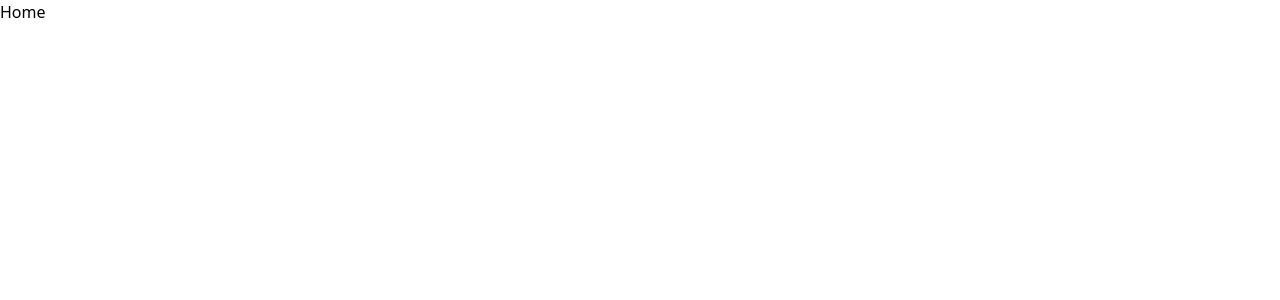
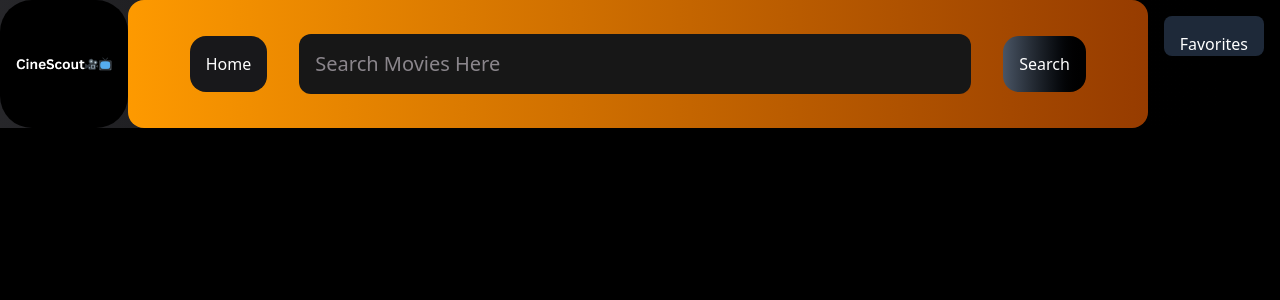
Before and after one commit to AAvi09/CineScout, a React (Vite) app: page /home in a window 1280 px wide. Shown: the top 300 px of the page. Built offline with nearby package versions, Linux system fonts and the light colour scheme.

Commit message:
Refactor Home component to include Header and MovieContainer; comment out query display in MovieContainer

```diff
--- a/src/components/Home.jsx
+++ b/src/components/Home.jsx
@@ -1,7 +1,14 @@
 import React from "react";
+import Header from "./Header";
+import MovieContainer from "./MovieContainer";
 
 const Home = () => {
-  return <div>Home</div>;
+  return (
+    <div>
+      <Header />
+      <MovieContainer />
+    </div>
+  );
 };
 
 export default Home;
--- a/src/components/MovieContainer.jsx
+++ b/src/components/MovieContainer.jsx
@@ -4,7 +4,7 @@ import MoviesList from "./MoviesList";
 const MovieContainer = ({ query, movies }) => {
   return (
     <div className="bg-black h-screen w-screen">
-      {query && <h1 className="text-4xl text-white">{query}</h1>}
+      {/* {query && <h1 className="text-4xl text-white">{query}</h1>} */}
       <MoviesList movies={movies} />
     </div>
   );
```
